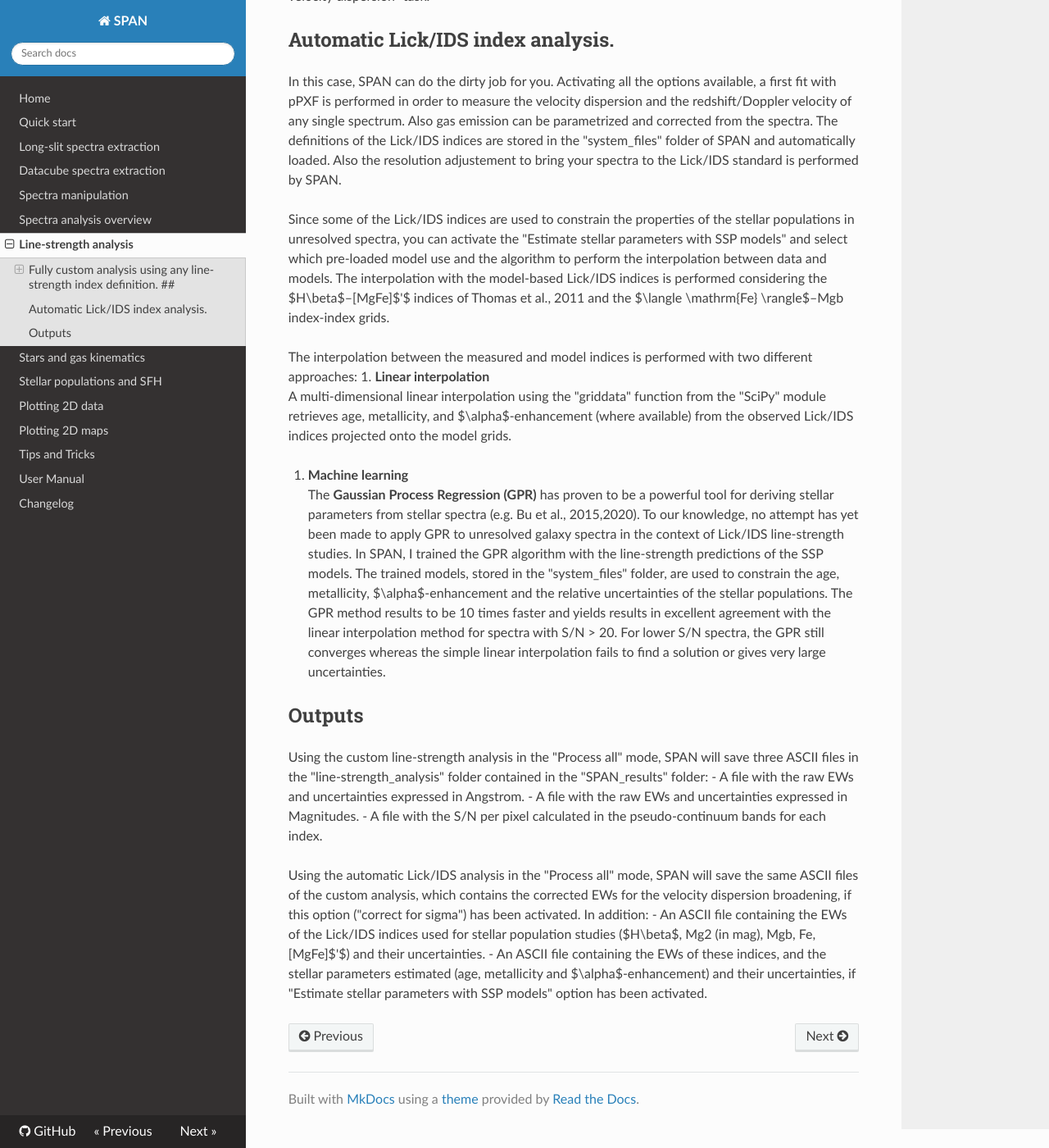
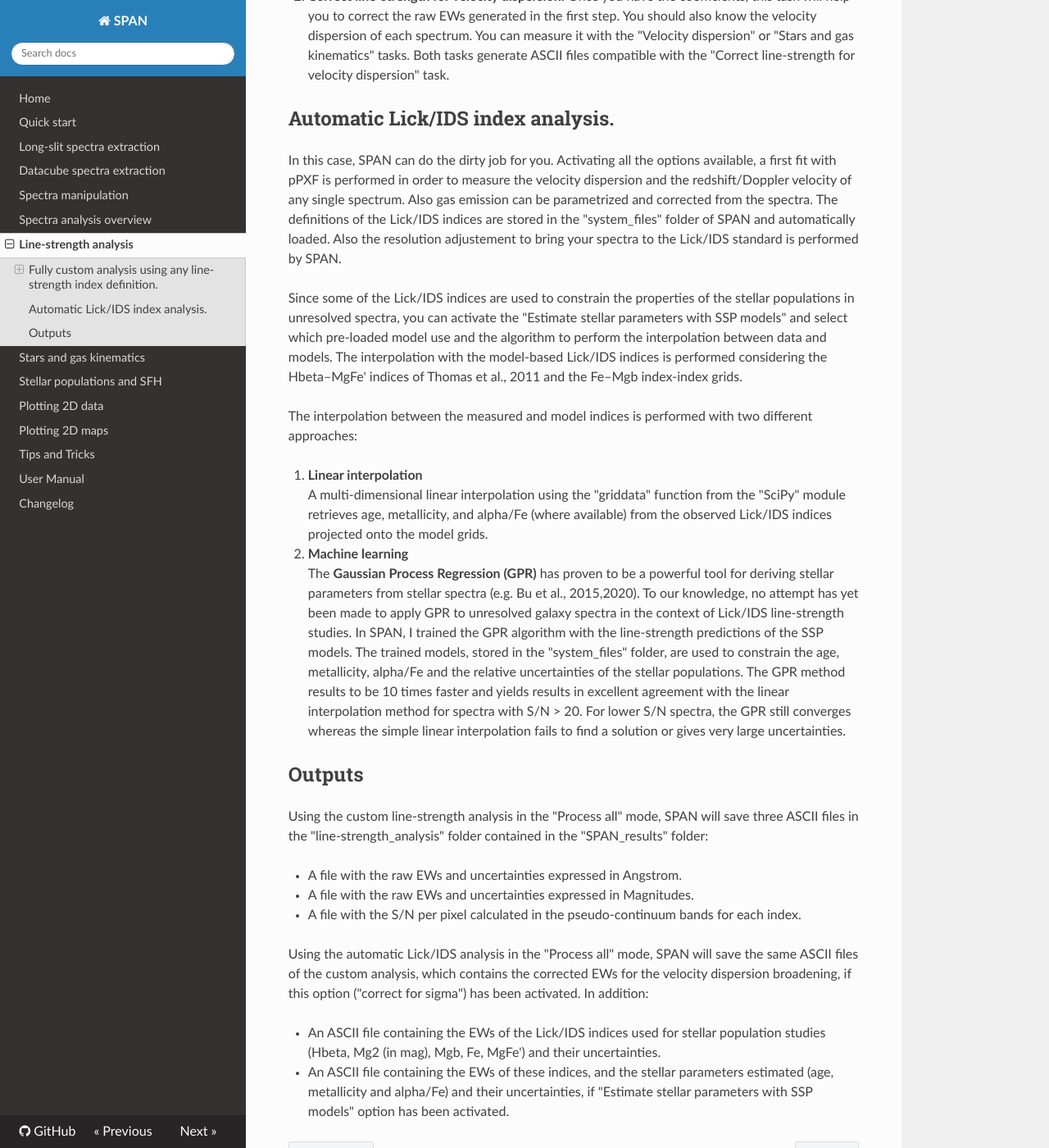
Before and after one commit to danielegasparri/span-gui, an MkDocs documentation site: the page built from docs/linestrength.md, in a window 1280 px wide and 1400 px high, scrolled down 1759 px. Shown: the whole window at 82% size. Built offline with MkDocs 1.6.1, drawn with Linux system fonts in a browser that asks for light colours; nearby versions of some CDN libraries; some of the changed text lies outside the part shown.

Commit message:
Add files via upload

```diff
--- a/docs/linestrength.md
+++ b/docs/linestrength.md
@@ -12,9 +12,10 @@ SPAN provides a complete and customizable line-strength analysis framework for b
 You can perform two types of line-strength analysis. Let’s take a closer look at both.
 
 
-## Fully custom analysis using any line-strength index definition. ##
+## Fully custom analysis using any line-strength index definition.
 This mode includes the **"User indices on a list file"** and **"Single index"** options. Your spectra **must already be redshift/Doppler corrected** before using them.
 For **"User indices on a list file"**, you must create and load into SPAN a valid ASCII file containing the names and definitions of the indices you want to measure. An example file is included, and additional templates can be found in the "example_files" folder. More information can be found in the user manual. For people in a hurry, here some tips:
+
 - The ASCII file can be in .txt or .dat format, with single spaced values.
 - The first row of the file must contain the arbitrary names of the indices.
 - For any index, starting from the second row, you must provide in the following six rows: blue band limits (min, max), red band limits (min, max), line limits (min, max). Don't worry if the file is not perfect: SPAN will notice it and will complain, but it will not crash.
@@ -24,6 +25,7 @@ For **"User indices on a list file"**, you must create and load into SPAN a vali
 If you measure the EW of your indices on stellar or model spectra, you are set. But if you perform the measurements on galaxy spectra, this is just the first step. You have the raw EW, not necessarily the final, scientific values. The velocity dispersion of the galaxies, indeed, broadends the spectral lines and has effect on the EWs measured. If you are measuring the indices on a single galaxy with constant velocity dispersion, you maybe are ok, but this is a very specific situation that happens few times in the life of an astronomer. In most situations, to assign meaningful values to your measured raw EWs, you should account for the effect of the velocity dispersion broadening and correct the values.
 
 In the custom line-strength analysis you should take care personally of these two steps, but SPAN helps you. Following the approach of Trager et al., 1998 on the Lick/IDS indices, which has been replied (with some modifications) also in the near-infrared (NIR, e.g. Cesetti et al., 2013, Gasparri et al., 2021), you can find two dedicated tasks for this:
+
 1. **Calculate velocity dispersion coefficients:** By loading a set of stellar or model templates to SPAN and the same list of indices you used on your spectra, SPAN will calculate the corrections and the uncertainties to apply for any index as a function of the velocity dispersion broadening. This is achieved by broadening each template spectrum to different velocity dispersion values, from 0 to 400 km/s in 50 km/s steps, and then fitting a spline function to retrieve the relation between the EW and velocity dispersion, for each index.
 2. **Correct line-strength for velocity dispersion:** Once you have the coefficients, this task will help you to correct the raw EWs generated in the first step. You should also know the velocity dispersion of each spectrum. You can measure it with the "Velocity dispersion" or "Stars and gas kinematics" tasks. Both tasks generate ASCII files compatible with the "Correct line-strength for velocity dispersion" task.
 
@@ -32,22 +34,24 @@ In the custom line-strength analysis you should take care personally of these tw
 In this case, SPAN can do the dirty job for you. Activating all the options available, a first fit with pPXF is performed in order to measure the velocity dispersion and the redshift/Doppler velocity of any single spectrum. Also gas emission can be parametrized and corrected from the spectra. The definitions of the Lick/IDS indices are stored in the "system_files" folder of SPAN and automatically loaded. Also the resolution adjustement to bring your spectra to the Lick/IDS standard is performed by SPAN.
 
 Since some of the Lick/IDS indices are used to constrain the properties of the stellar populations in unresolved spectra, you can activate the "Estimate stellar parameters with SSP models" and select which pre-loaded model use and the algorithm to perform the interpolation between data and models.
-The interpolation with the model-based Lick/IDS indices is performed considering the $H\beta$–[MgFe]$'$ indices of Thomas et al., 2011 and the $\langle \mathrm{Fe} \rangle$–Mgb index-index grids.
+The interpolation with the model-based Lick/IDS indices is performed considering the Hbeta–MgFe' indices of Thomas et al., 2011 and the Fe–Mgb index-index grids.
 
 The interpolation between the measured and model indices is performed with two different approaches:
+
 1. **Linear interpolation**
-   A multi-dimensional linear interpolation using the "griddata" function from the "SciPy" module retrieves age, metallicity, and $\alpha$-enhancement (where available) from the observed Lick/IDS indices projected onto the model grids.
-
+   A multi-dimensional linear interpolation using the "griddata" function from the "SciPy" module retrieves age, metallicity, and alpha/Fe (where available) from the observed Lick/IDS indices projected onto the model grids.
 2. **Machine learning**
-   The **Gaussian Process Regression (GPR)** has proven to be a powerful tool for deriving stellar parameters from stellar spectra (e.g. Bu et al., 2015,2020). To our knowledge, no attempt has yet been made to apply GPR to unresolved galaxy spectra in the context of Lick/IDS line-strength studies. In SPAN, I trained the GPR algorithm with the line-strength predictions of the SSP models. The trained models, stored in the "system_files" folder, are used to constrain the age, metallicity, $\alpha$-enhancement and the relative uncertainties of the stellar populations. The GPR method results to be 10 times faster and yields results in excellent agreement with the linear interpolation method for spectra with S/N > 20. For lower S/N spectra, the GPR still converges whereas the simple linear interpolation fails to find a solution or gives very large uncertainties.
+   The **Gaussian Process Regression (GPR)** has proven to be a powerful tool for deriving stellar parameters from stellar spectra (e.g. Bu et al., 2015,2020). To our knowledge, no attempt has yet been made to apply GPR to unresolved galaxy spectra in the context of Lick/IDS line-strength studies. In SPAN, I trained the GPR algorithm with the line-strength predictions of the SSP models. The trained models, stored in the "system_files" folder, are used to constrain the age, metallicity, alpha/Fe and the relative uncertainties of the stellar populations. The GPR method results to be 10 times faster and yields results in excellent agreement with the linear interpolation method for spectra with S/N > 20. For lower S/N spectra, the GPR still converges whereas the simple linear interpolation fails to find a solution or gives very large uncertainties.
 
 
 ## Outputs ##
 Using the custom line-strength analysis in the "Process all" mode, SPAN will save three ASCII files in the "line-strength_analysis" folder contained in the "SPAN_results" folder:
+
 - A file with the raw EWs and uncertainties expressed in Angstrom.
 - A file with the raw EWs and uncertainties expressed in Magnitudes.
 - A file with the S/N per pixel calculated in the pseudo-continuum bands for each index.
 
 Using the automatic Lick/IDS analysis in the "Process all" mode, SPAN will save the same ASCII files of the custom analysis, which contains the corrected EWs for the velocity dispersion broadening, if this option ("correct for sigma") has been activated. In addition:
-- An ASCII file containing the EWs of the Lick/IDS indices used for stellar population studies ($H\beta$, Mg2 (in mag), Mgb, Fe, [MgFe]$'$) and their uncertainties.
-- An ASCII file containing the EWs of these indices, and the stellar parameters estimated (age, metallicity and $\alpha$-enhancement) and their uncertainties, if "Estimate stellar parameters with SSP models" option has been activated.
+
+- An ASCII file containing the EWs of the Lick/IDS indices used for stellar population studies (Hbeta, Mg2 (in mag), Mgb, Fe, MgFe') and their uncertainties.
+- An ASCII file containing the EWs of these indices, and the stellar parameters estimated (age, metallicity and alpha/Fe) and their uncertainties, if "Estimate stellar parameters with SSP models" option has been activated.
```
